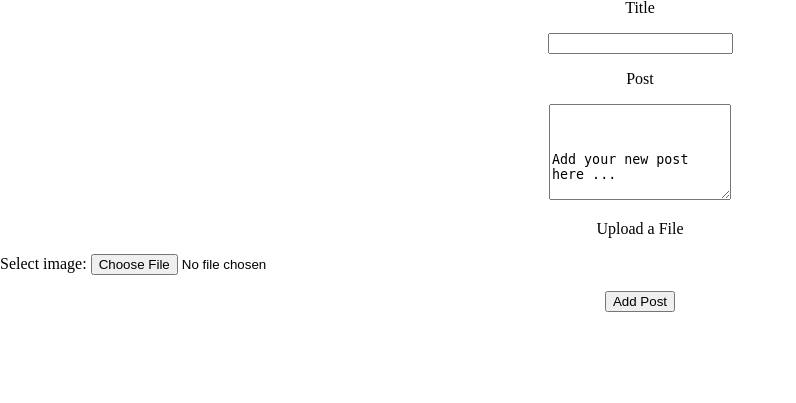
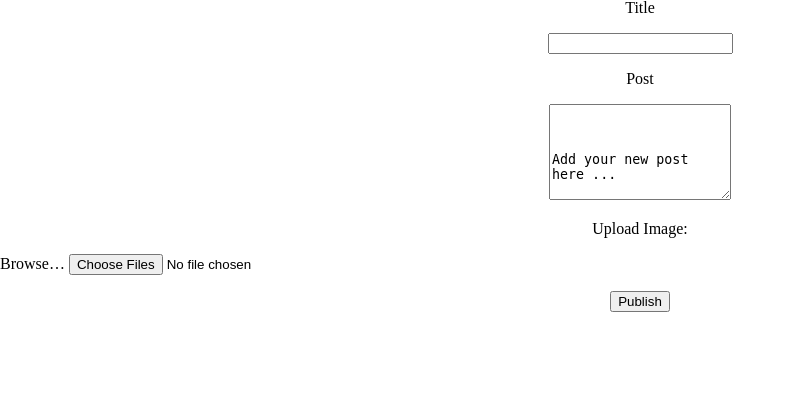
Before and after one commit to ChaseMoeller/3155Project, a Flask app: page /posts/new in a window 1280 px wide. Shown: the part 155-558 px from the top of the page, without its empty margins (0-796 px from the left). Run offline with Flask 2, Linux system fonts and the light colour scheme; a user stored in the database is signed in; data comes from the database, SQL or seed files in the repository.

```diff
--- a/appCode/templates/index.html
+++ b/appCode/templates/index.html
@@ -16,7 +16,7 @@
 		<a href="{{ url_for('get_posts') }}"> My Posts</a>
 		<a href="{{ url_for('get_posts') }}"> All Posts</a>
 		<a href="{{ url_for('new_post') }}"> Add Post</a>
-
+        <a href="{{ url_for('upload') }}"> Upload</a>
 
 
 
--- a/appCode/templates/new.html
+++ b/appCode/templates/new.html
@@ -1,8 +1,10 @@
 <!DOCTYPE html>
 <html lang="en">
 	<head>
+
 		<title>New Post</title>
 		<meta charset="UTF-8">
+        <meta http-equiv="X-UA-Compatible" content=""IE="edge">
 		<meta name="viewport" content="width=device-width, initial-scale=1">
 		<link rel= "stylesheet" type= "text/css" href= "{{ url_for('static',filename='DefaultStyle.css') }}">
 
@@ -14,7 +16,6 @@
 		<a href="{{ url_for('get_posts') }}"> My Posts</a>
 		<a href="{{ url_for('get_allposts') }}"> All Posts</a>
 		<a href="{{ url_for('new_post') }}"> Add Post</a>
-
 
 
 	{% if user %}
@@ -36,7 +37,7 @@
 <div class="dark">
 
 {% if post %}
-<form action="{{ url_for('update_post', post_id=post.id ) }}" method="post">
+<form method="POST" action="{{ url_for('update_post', post_id=post.id ) }}" enctype="multipart/form-data">
     {% else %}
     <form action="new" method="post">
         {% endif %}
@@ -55,14 +56,19 @@
             </textarea>
         </p>
 
-          <p><label>Upload a File</label></p>
-
-          <label for="img">Select image:</label>
-          <input type="file" id="img" name="img" accept="image/*">
+          <p><label align="center">Upload Image:</label></p>
 
         <p>
-
-            <input type="submit" value="Add Post"/>
+            <div class="input-group">
+                    <span class="input-group-btn">
+                    <span class="btn btn-primary btn-file">
+                        Browse… <input type="file" id="fileupload" name="file" multiple>
+                    </span>
+                    </span>
+<p class="text-center">
+                    <input id="singlebutton" name="singlebutton" class="btn btn-primary" type="submit" value="Publish" />
+                </p>
+                </div>
 
         </p>
     </form>
```
Also changed, not shown: appCode/templates/upload.html (added, +15 -0 lines).
